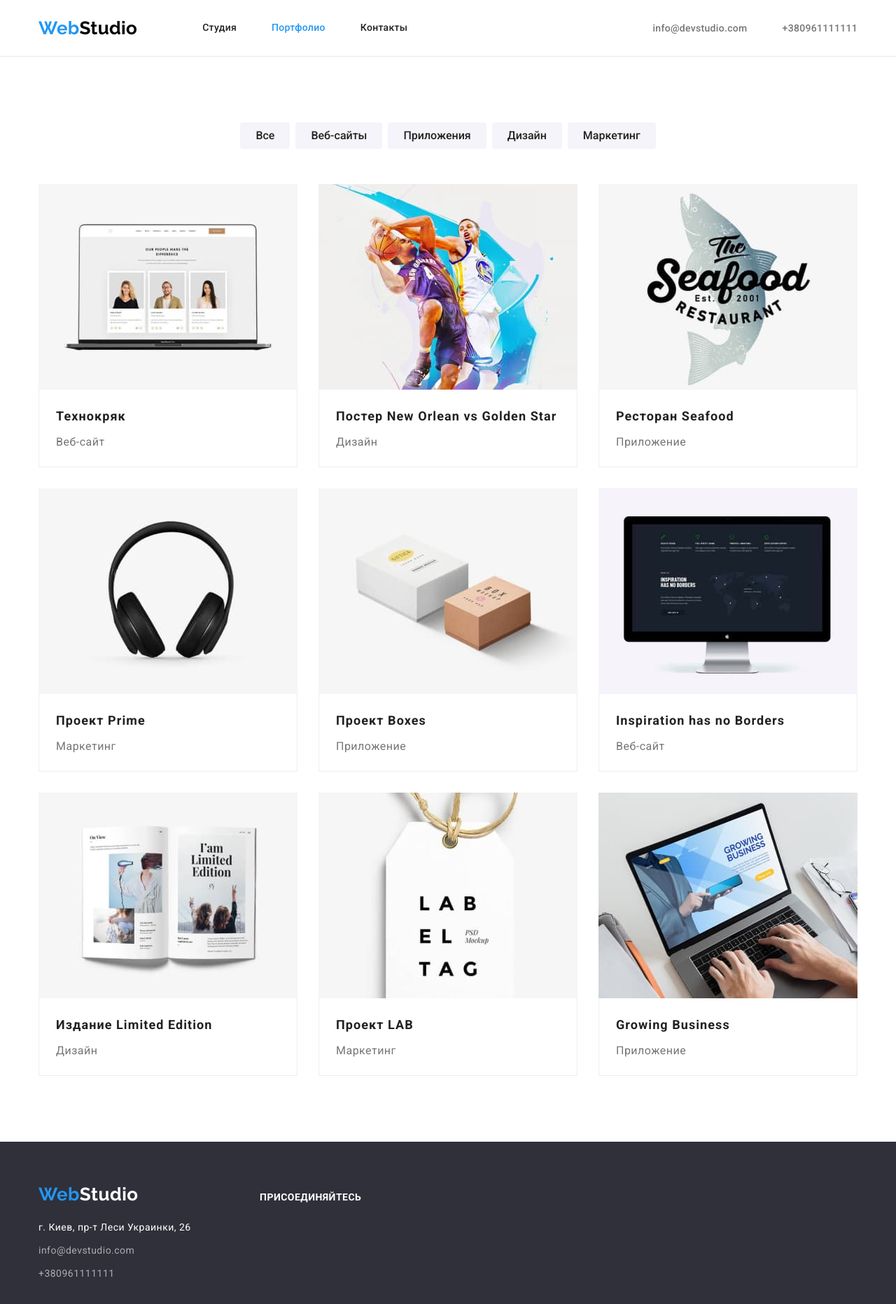
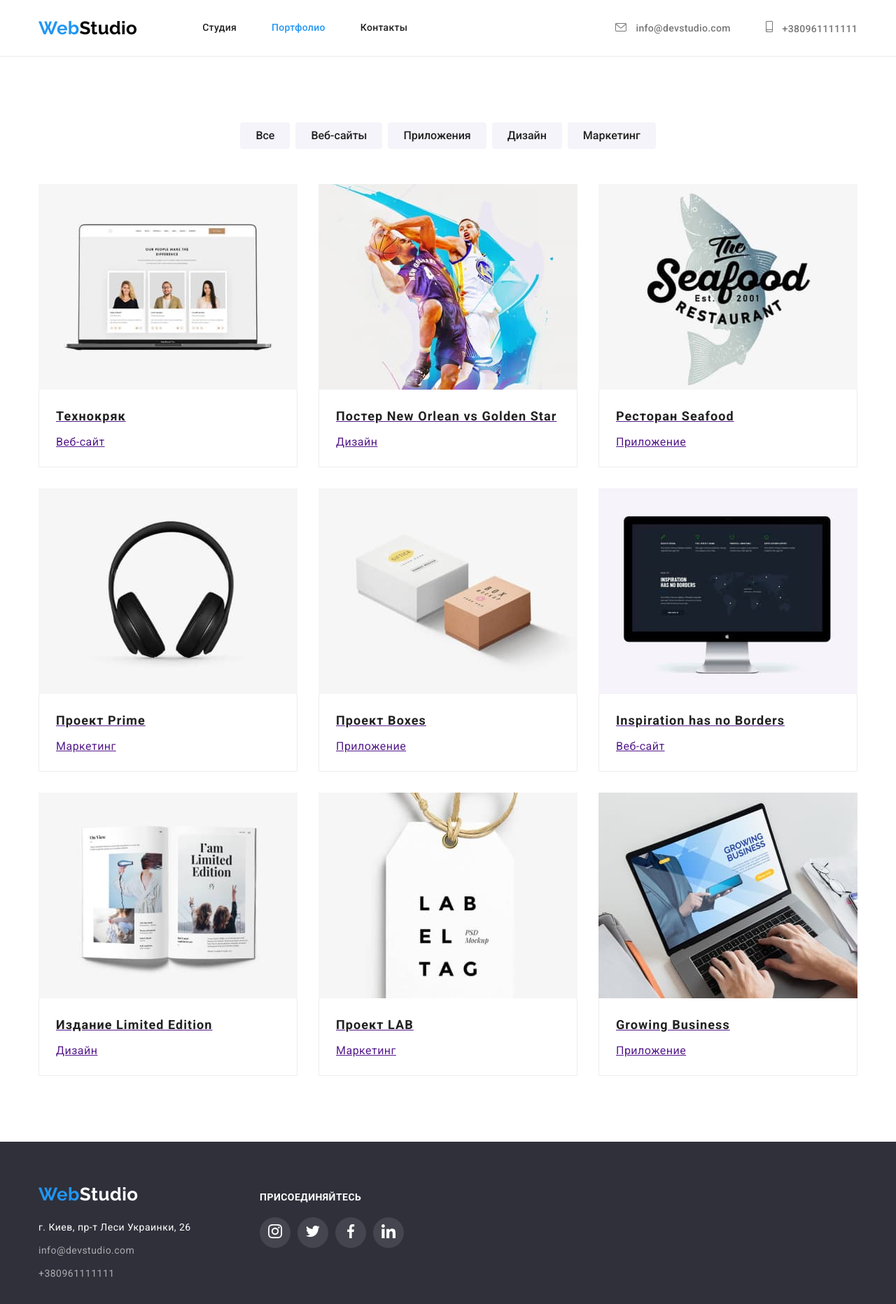
Before and after one commit to ElenaLomaka/goit-markup-hw-04, a plain HTML site: page portfolio.html in a window 1280 px wide. Shown: the whole page at 70% size. Drawn offline with nearby package versions, Linux system fonts and the light colour scheme.

Commit message:
Добавляет файлы портфолио

```diff
--- a/portfolio.html
+++ b/portfolio.html
@@ -32,10 +32,18 @@
             </nav>
             <ul class="contact list main-nav">
                 <li class="item">
-                    <a class="contact-item" href="mailto:info@devstudio.com">info@devstudio.com</a>
+                    <a class="contact-item" href="mailto:info@devstudio.com">
+                        <svg class="icon-mail">
+                            <use href="./images/sprite.svg#icon-mail"></use>
+                        </svg>
+                        info@devstudio.com</a>
                 </li>
                 <li class="item">
-                    <a class="contact-item" href="tel:+380961111111">+380961111111</a>
+                    <a class="contact-item tell" href="tel:+380961111111">
+                        <svg class="icon-smartphone">
+                            <use href="./images/sprite.svg#icon-smartphone"></use>
+                        </svg>
+                        +380961111111</a>
                 </li>
             </ul>
         </div>
@@ -53,69 +61,87 @@
             </ul>
             <ul class="portfolio-img list">
                 <li class="portfolio-img-item">
-                    <img src="./images/portfolio/img-1.jpg"
-                        alt="ноутбук с открытой страницей сайта Технокряк на которой три человека" width="370" height="294">
+                   <a  class="portfolio-img-link" href="">
+                        <img src="./images/portfolio/img-1.jpg" alt="ноутбук с открытой страницей сайта Технокряк на которой три человека"
+                            width="370" height="294">
                         <div class="section-title-text">
                             <h2 class="section-title">Технокряк</h2>
                             <p class="section-text">Веб-сайт</p>
                         </div>
+                   </a>
                 </li>
                 <li class="portfolio-img-item">
+                    <a class="portfolio-img-link" href="">
                         <img src="./images/portfolio/img-2.jpg" alt="постер New Orlean vs Golden Star" width="370" height="294">
                         <div class="section-title-text">
                             <h2 class="section-title">Постер New Orlean vs Golden Star</h2>
                             <p class="section-text">Дизайн</p>
                         </div>
+                    </a>
                 </li>
                 <li class="portfolio-img-item">
+                    <a class="portfolio-img-link" href="">
                         <img src="./images/portfolio/img-3.jpg" alt="логотип ресторана Seafood" width="370" height="294">
                         <div class="section-title-text">
                             <h2 class="section-title">Ресторан Seafood</h2>
                             <p class="section-text">Приложение</p>
                         </div>
+                    </a>
                 </li>
                 <li class="portfolio-img-item">
+                   <a class="portfolio-img-link" href="">
                         <img src="./images/portfolio/img-4.jpg" alt="наушники" width="370" height="294">
                         <div class="section-title-text">
                             <h2 class="section-title">Проект Prime</h2>
                             <p class="section-text">Маркетинг</p>
                         </div>
+                   </a>
                 </li>
                 <li class="portfolio-img-item">
+                    <a class="portfolio-img-link" href="">
                         <img src="./images/portfolio/img-5.jpg" alt="две коробки" width="370" height="294">
                         <div class="section-title-text">
                             <h2 class="section-title">Проект Boxes</h2>
                             <p class="section-text">Приложение</p>
                         </div>
+                    </a>
                 </li>
                 <li class="portfolio-img-item">
+                    <a class="portfolio-img-link" href="">
                         <img src="./images/portfolio/img-6.jpg" alt="компьютер с открытым сайтом Inspiration has no Borders" width="370"
                             height="294">
                         <div class="section-title-text">
                             <h2 class="section-title">Inspiration has no Borders</h2>
                             <p class="section-text">Веб-сайт</p>
                         </div>
+                    </a>
                 </li>
                 <li class="portfolio-img-item">
+                    <a class="portfolio-img-link" href="">
                         <img src="./images/portfolio/img-7.jpg" alt="журнал" width="370" height="294">
                         <div class="section-title-text">
                             <h2 class="section-title">Издание Limited Edition</h2>
                             <p class="section-text">Дизайн</p>
                         </div>
+                    </a>
                 </li>
                 <li class="portfolio-img-item">
+                    <a class="portfolio-img-link" href="">
                         <img src="./images/portfolio/img-8.jpg" alt="логотип проекта LAB" width="370" height="294">
                         <div class="section-title-text">
                             <h2 class="section-title">Проект LAB</h2>
                             <p class="section-text">Маркетинг</p>
                         </div>
+                    </a>
                 </li>
                 <li class="portfolio-img-item">
+                    <a class="portfolio-img-link" href="">
                         <img src="./images/portfolio/img-9.jpg" alt="открытый ноутбук и руки" width="370" height="294">
                         <div class="section-title-text">
                             <h2 class="section-title">Growing Business</h2>
                             <p class="section-text">Приложение</p>
                         </div>
+                    </a>
                 </li>
             </ul>
         </div>
@@ -143,20 +169,35 @@
         </div>
         <div class="join container">
             <h2 class="join-text">присоединяйтесь</h2>
-            <ul>
-                <li class="join-list icon-instagram list">
-                    <a href=""></a>
+            <ul class="join-list">
+                <li class="join-item list">
+                    <a href="">
+                        <svg class="join-list-icon">
+                            <use href="./images/sprite.svg#icon-instagram-1"></use>
+                        </svg>
+                    </a>
                 </li>
-                <li class="join-list icon-twitter list">
-                    <a href=""></a>
+                <li class="join-item list">
+                    <a href="">
+                        <svg class="join-list-icon">
+                            <use href="./images/sprite.svg#icon-twitter-2"></use>
+                        </svg>
+                    </a>
                 </li>
-                <li class="join-list icon-facebook list">
-                    <a href=""></a>
+                <li class="join-item list">
+                    <a href="">
+                        <svg class="join-list-icon">
+                            <use href="./images/sprite.svg#icon-facebook-3"></use>
+                        </svg>
+                    </a>
                 </li>
-                <li class="join-list icon-linkedin list">
-                    <a href=""></a>
+                <li class="join-item list">
+                    <a href="">
+                        <svg class="join-list-icon">
+                            <use href="./images/sprite.svg#icon-linkedin-4"></use>
+                        </svg>
+                    </a>
                 </li>
-
             </ul>
         </div>
     </div>
```
Lines whose indentation alone changed are shown as unchanged.
